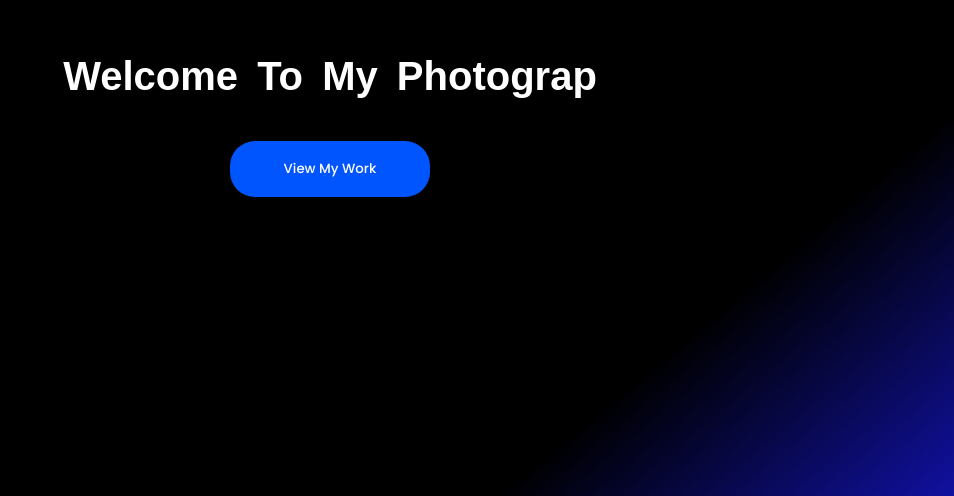
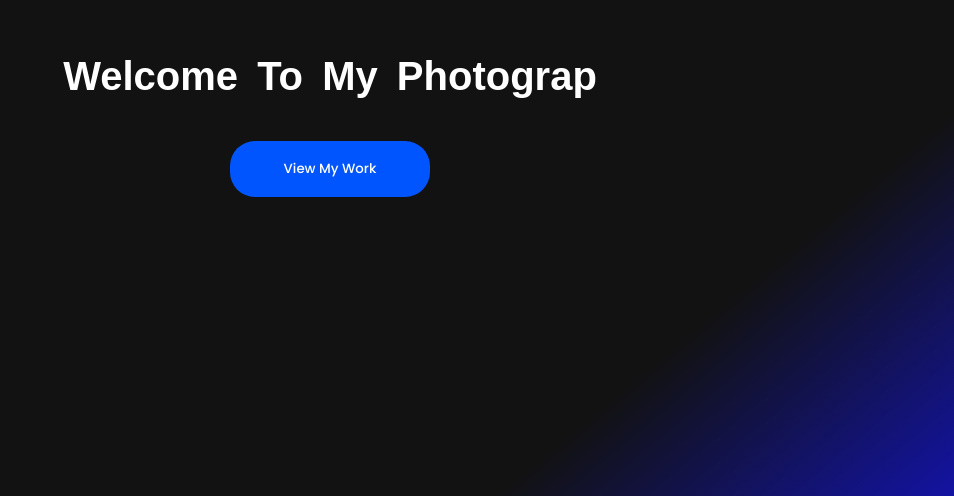
Before and after one commit to Clapps-lmao/test-website, a plain HTML site: page index.html in a window 1280 px wide. Shown: the part 304-800 px from the top of the page, without its empty margins (326-1280 px from the left). Drawn offline with nearby package versions, Linux system fonts and the light colour scheme; a web font is replaced by a local one.

Commit message:
Update index.css

```diff
--- a/css/index.css
+++ b/css/index.css
@@ -71,7 +71,7 @@ body {
     margin: auto;
     padding: 1rem;
     text-align: left;
-    background-image: linear-gradient(140deg, black 77%, #1313b9);
+    background-image: linear-gradient(140deg, transparent 77%, #1313b9);
 }
 
 
```
